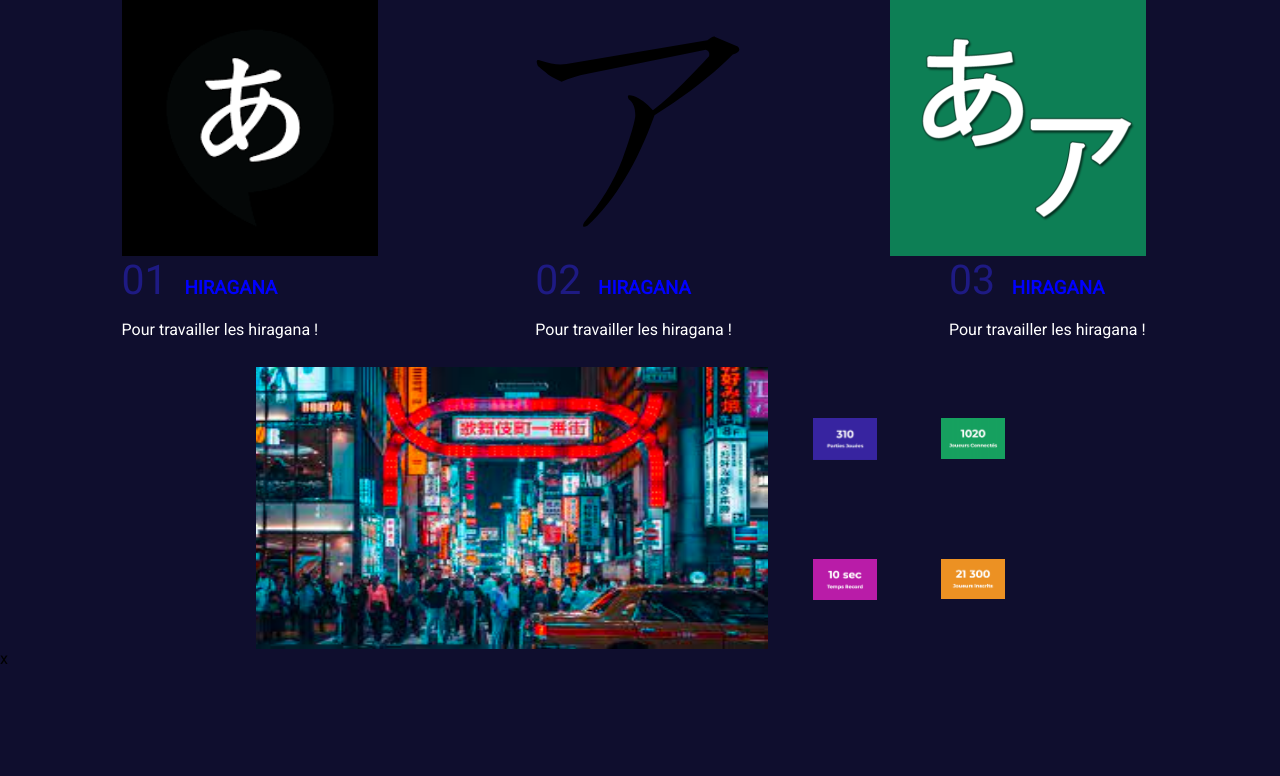
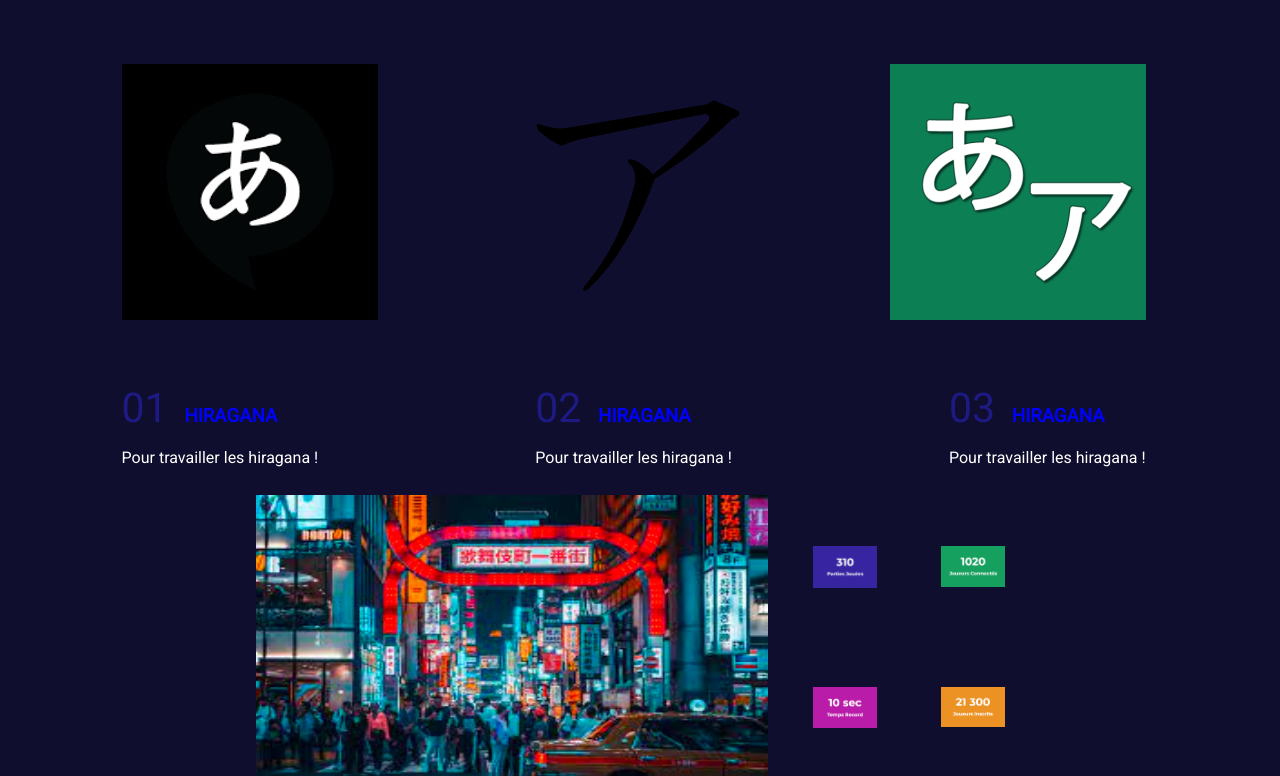
Before and after one commit to Mitake-ktm/Arigato, a PHP site: page / in a window 1280 px wide. Shown: the part 696-1472 px from the top of the page. Run offline with PHP 8.4, Linux system fonts and the light colour scheme; some libraries are stand-ins or nearby versions.

Commit message:
correction du beug de kilian 2

```diff
--- a/assets/css/main.css
+++ b/assets/css/main.css
@@ -30,6 +30,7 @@ h2 {
  width: 80%;
  padding-right: 1vw;
  color: blue;
+ margin-top: 5vw;
 }
 /* FIN Image mode de jeu */
 
```
